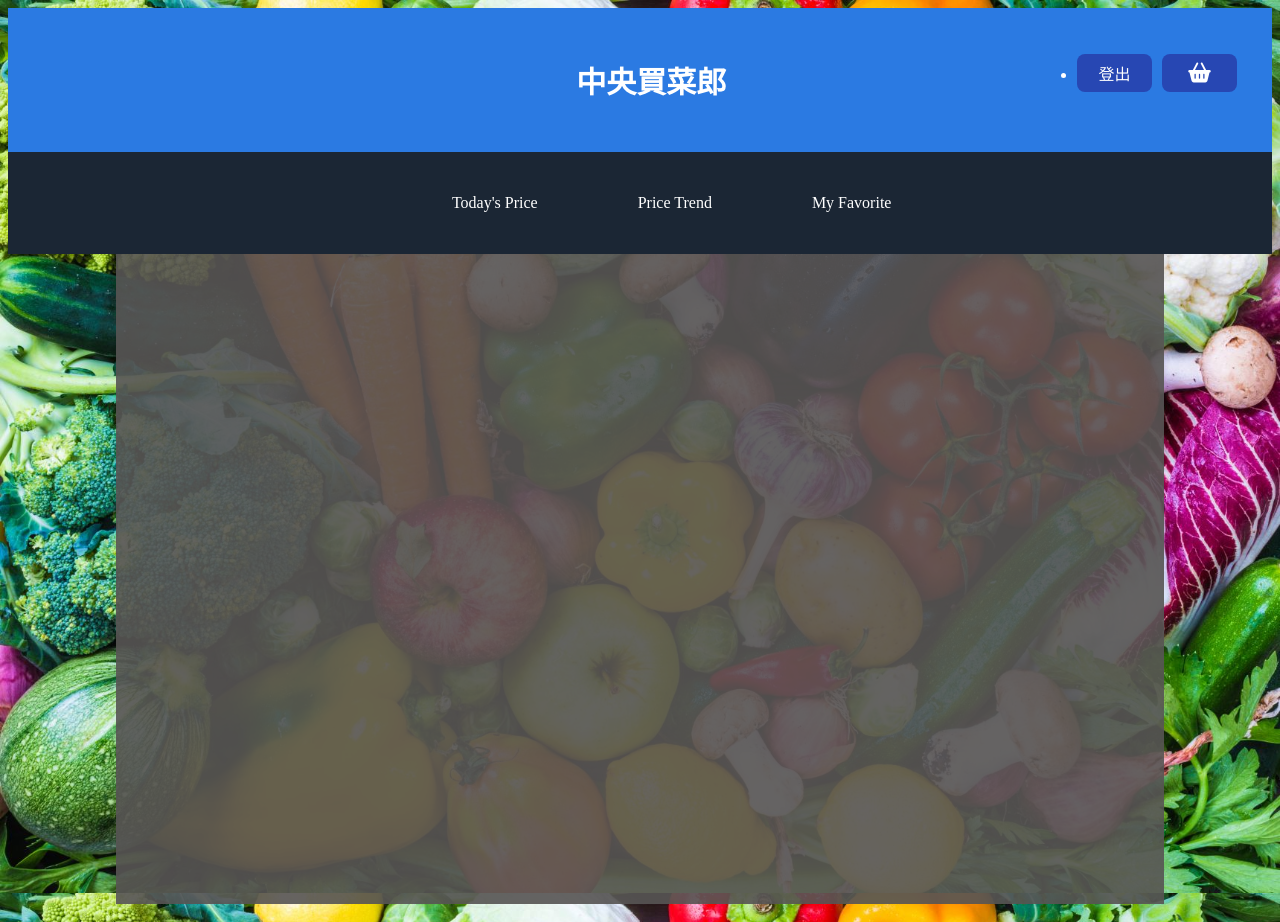
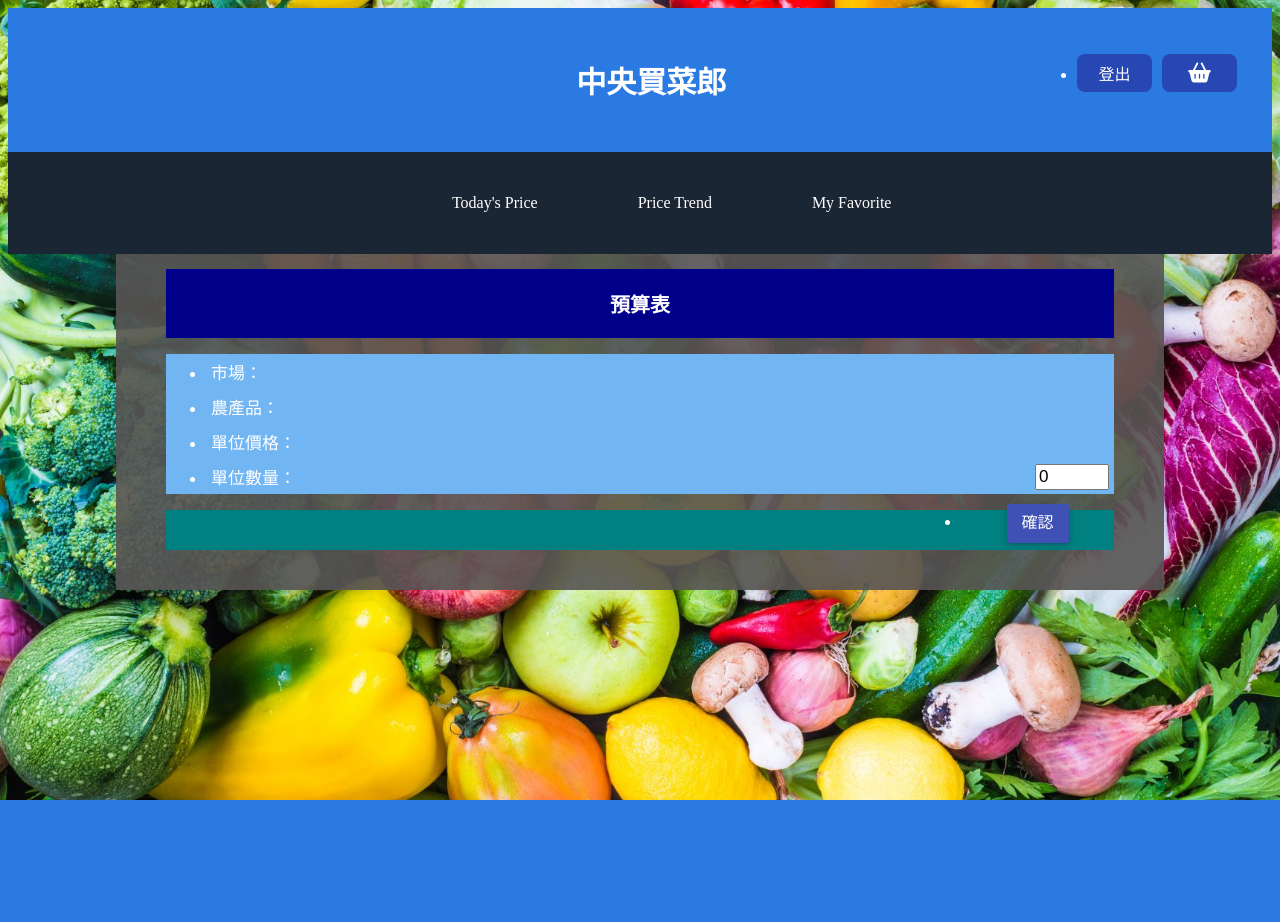
Before and after one commit to TimgleCT/NCUIM_Grocery_Shopping_Man, a Django app: page /products/shoppingchart in a window 1280 px wide. After the commit the page ends 800 px from the top, so only its background shows below. Run offline with Django 3.2, Linux system fonts and the light colour scheme; some libraries are stand-ins or nearby versions.

Commit message:
估價功能完成(沒經過後端)

```diff
--- a/templates/products.html
+++ b/templates/products.html
@@ -40,7 +40,7 @@
     </div>
     <div class = "Container">
         <div class = "TableDiv">
-            <h2 id = "FilterInsert">鎖定市場 / 產品</h2>
+            <h2 id = "FilterInsert" class="GridHead">鎖定市場 / 產品</h2>
             <div id = "FilterForm">
                 <form id = "Filter" action="">
                     <ul class = "ProductFilter">
--- a/templates/shoppingchart.html
+++ b/templates/shoppingchart.html
@@ -10,7 +10,7 @@
     <script src="{% static 'jquery-2.1.4.min.js' %}"></script>
     <script src="{% static 'kendo.all.min.js' %}"></script>
     <script src = "{% static 'data.js' %}" type= "text/javascript"></script>
-    <!-- <script src = "{% static 'kendotable.js' %}" type= "text/javascript"></script> -->
+    <script src = "{% static 'kendotableshopping.js' %}" type= "text/javascript"></script>
     <script src="{% static 'uikit.min.js' %}"></script>
     <script src="https://kit.fontawesome.com/a076d05399.js"></script>
 
@@ -35,7 +35,34 @@
     </div>
     <div class = "Container">
         <div class = "TableDiv">
+                <h2 class = "GridHead">預算表</h2>
+                <div id = "ShoppingForm">
+                        <form id = "Filter" action="">
+                            <ul class = "ProductFilter">
+                                <li class = "ShoppingFormList">
+                                    <label>市場：</label>
+                                    <p id = "MarketNameShopping" class = "ShoppingFormListP"></p>
+                                </li>
+                                <li class = "ShoppingFormList">
+                                    <label>農產品：</label>
+                                    <p id = "ProductNameShopping" class = "ShoppingFormListP"></p>
+                                </li>
+                                <li class = "ShoppingFormList">
+                                    <label>單位價格：</label>
+                                    <p id = "PriceShopping" class = "ShoppingFormListP"></p>
+                                </li>
+                                <li class = "ShoppingFormList">
+                                    <label>單位數量：</label>
+                                    <input id = "Quantity" type = "number" value = "0" min = "0" max = "100">
+                                </li>
+                                <li class = "SubmitList">
+                                    <input id = "ShoppingFormSubmit" type = "submit" class="k-button k-primary" value="確認" onclick = "return ClickQuantitySubmit();">
+                                </li>
+                            </ul>
+                        </form>
+                </div>
                 <div id = "Grid"></div>
+                <h2 id = "TotalPrice" class = "GridHead"></h2>
         </div>
     </div>
 </body>
--- a/templates/static/kendotablefavorite.js
+++ b/templates/static/kendotablefavorite.js
@@ -38,7 +38,7 @@ $(document).ready(function () {
             sort: { field: "ProductId", dir: "asc" }//由大到小：desc
         },
         toolbar: kendo.template("<div class='product-grid-toolbar'><input class='product-grid-search' placeholder='我想要找......' type='text'></input></div>"),
-        height: 540,
+        height: 500,
         sortable: true,
         pageable: {
             refresh: true,
--- a/templates/static/kendotableshopping.js
+++ b/templates/static/kendotableshopping.js
@@ -0,0 +1,134 @@
+var ShoppingChartList = []
+$(document).ready(function () {
+    EditQuantityWindow();
+    LoadShoppingChart();
+    $("#Grid").kendoGrid({
+        dataSource: {
+            data: ShoppingChartList,
+            schema: {
+                model: {
+                    fields: {
+                        id: {type:"int"},
+                        ProductId: { type: "string" },
+                        ProductName: { type: "string" },
+                        MarketId: { type: "string" },
+                        MarketName: { type: "string" },
+                        AveragePrice: { type: "float" },
+                        Quantity:{type: "int"},
+                        TotalPrice:{type: "float"}
+                    }
+                }
+            },
+            sort: { field: "ProductId", dir: "asc" }//由大到小：desc
+        },
+        sortable: true,
+        pageable: false,
+        columns: [
+            { field: "MarketName", title: "市場名稱", width: "15%" },
+            { field: "ProductName", title: "作物名稱", width: "17%" },
+            { field: "AveragePrice", title: "今日均價", width: "15%" },
+            { field: "Quantity", title: "數量", width: "10%" },
+            { field: "TotalPrice", title: "預算", width: "10%" },
+            { command: { text: "編輯", click: EditQuantity }, title: "編輯數量", width: "12%" },
+            { command: { text: "刪除估價", click: CancelShopping }, title: "刪除估價", width: "12%" }
+        ],
+        editable: false
+    });
+    CalculateTotalPrice();
+});
+
+
+function LoadShoppingChart(){
+    ShoppingChartList = JSON.parse(localStorage.getItem("ShoppingChartData"));
+    if(ShoppingChartList == null){
+        ShoppingChartList = [];
+    }
+}
+
+function CalculateTotalPrice(){
+    var AllTotalPrice = 0;
+    for(var i = 0; i < ShoppingChartList.length; i++){
+        AllTotalPrice = AllTotalPrice + ShoppingChartList[i].TotalPrice;
+    }
+    document.getElementById("TotalPrice").innerHTML = "Total：" + AllTotalPrice + "元";
+}
+
+function CancelShopping(e){
+    if(confirm("你確定要刪除這項預算嗎?")){
+        var grid = $("#Grid").data("kendoGrid")
+        var dataSource = grid.dataSource;
+        //防止頁面滾動位置更改
+        e.preventDefault();
+        //在當前的元素，DOM樹中向上遍歷，直到找到了與提供的選擇器相匹配的元素
+        var tr = $(e.target).closest("tr");
+        var data = grid.dataItem(tr);
+        dataSource.remove(data);
+
+        //刪除localStorage資料
+        //找出欲刪除的資料ID
+        //使用 splice 方法去除陣列中某筆位置的資料
+        var deletePosition;
+        //更新整包datasource
+        //刪除多項資料時會有問題
+        for(var i = 0; i < ShoppingChartList.length; i++){
+            if(ShoppingChartList[i].id == data.id){
+                deletePosition = i;
+                ShoppingChartList.splice(deletePosition,1);
+                localStorage.setItem("ShoppingChartData",JSON.stringify(ShoppingChartList));
+            }
+        }
+        CalculateTotalPrice()
+    }
+}
+
+var EditId;
+function EditQuantity(e){
+    var EvaluateWindow = $("#ShoppingForm");
+    EvaluateWindow.data("kendoWindow").open();
+
+    var grid = $("#Grid").data("kendoGrid")
+    e.preventDefault();
+    var tr = $(e.target).closest("tr");
+    var data = grid.dataItem(tr);
+    document.getElementById("MarketNameShopping").innerHTML = data.MarketName;
+    document.getElementById("ProductNameShopping").innerHTML = data.ProductName;
+    document.getElementById("PriceShopping").innerHTML = data.AveragePrice + "元";
+    document.getElementById("Quantity").value = data.Quantity;
+    EditId = data.id;
+}
+
+function ClickQuantitySubmit(){
+    var UpdatePosition;
+    var dataSource = $("#Grid").data("kendoGrid").dataSource;
+    for(var i = 0; i < ShoppingChartList.length; i++){
+        if(ShoppingChartList[i].id == EditId){
+            UpdatePosition = i;
+            var newQuantity = document.getElementById("Quantity").value;
+            ShoppingChartList[UpdatePosition].Quantity = newQuantity;
+            ShoppingChartList[UpdatePosition].TotalPrice = Math.round(newQuantity * ShoppingChartList[UpdatePosition].AveragePrice);
+            localStorage.setItem("ShoppingChartData",JSON.stringify(ShoppingChartList));
+        }
+    }
+    dataSource.pushUpdate(ShoppingChartList);
+    LoadShoppingChart();
+    CalculateTotalPrice();
+    $("#ShoppingForm").data("kendoWindow").close();
+}
+
+function EditQuantityWindow(){
+    //設定kendowindow顯示
+    var EvaluateWindow = $("#ShoppingForm");
+    EvaluateWindow.kendoWindow({
+        width: "400px",
+        title: "編輯數量",
+        visible: false,
+        actions: [
+            "Minimize",
+            "Close"
+        ],
+        position: {
+            top: "80%",
+            left: "50%"
+        }
+    }).data("kendoWindow").center();
+}
--- a/templates/static/product.css
+++ b/templates/static/product.css
@@ -39,8 +39,8 @@ body {
 }
 .TableDiv{
     margin: auto;
-    padding: 15px 50px 15px 50px;
-    height: 620px;
+    padding: 15px 50px 40px 50px;
+    /* height: 620px; */
     width: 75%;
     background-color: rgba(87, 85, 84, 0.911);
 }
@@ -66,7 +66,7 @@ body {
 .ProductFilterList{
     margin: 10px 10px 10px 10px;
 }
-#FilterInsert{
+.GridHead{
     font-size: 20px;
     padding: 20px 10% 20px 10%;
     text-align: center;
@@ -120,3 +120,11 @@ label{
     float: right;
     font-size: 17px;
 }
+#TotalPrice{
+    text-align: right;
+    padding-right: 30px;
+    background-color: teal;
+}
+.k-grid-content{
+    height: 353px !important;
+}
```
Also changed, not shown: templates/static/kendotable.js (+43 -15 lines).
